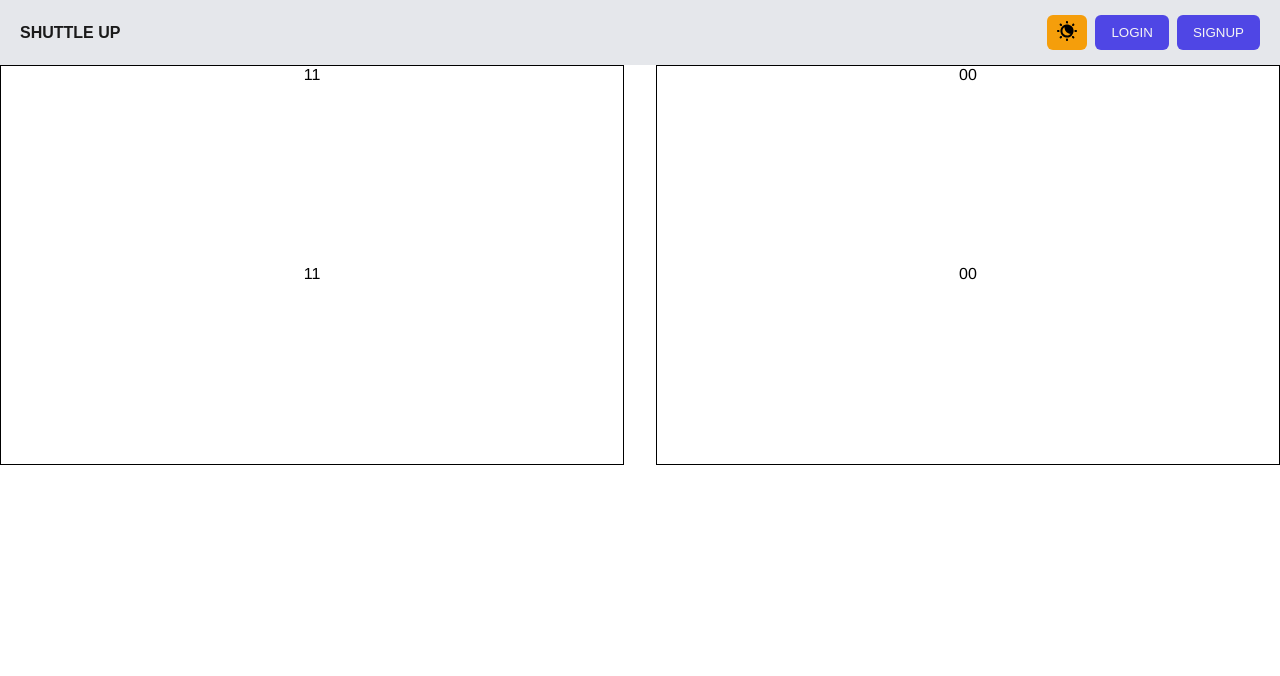
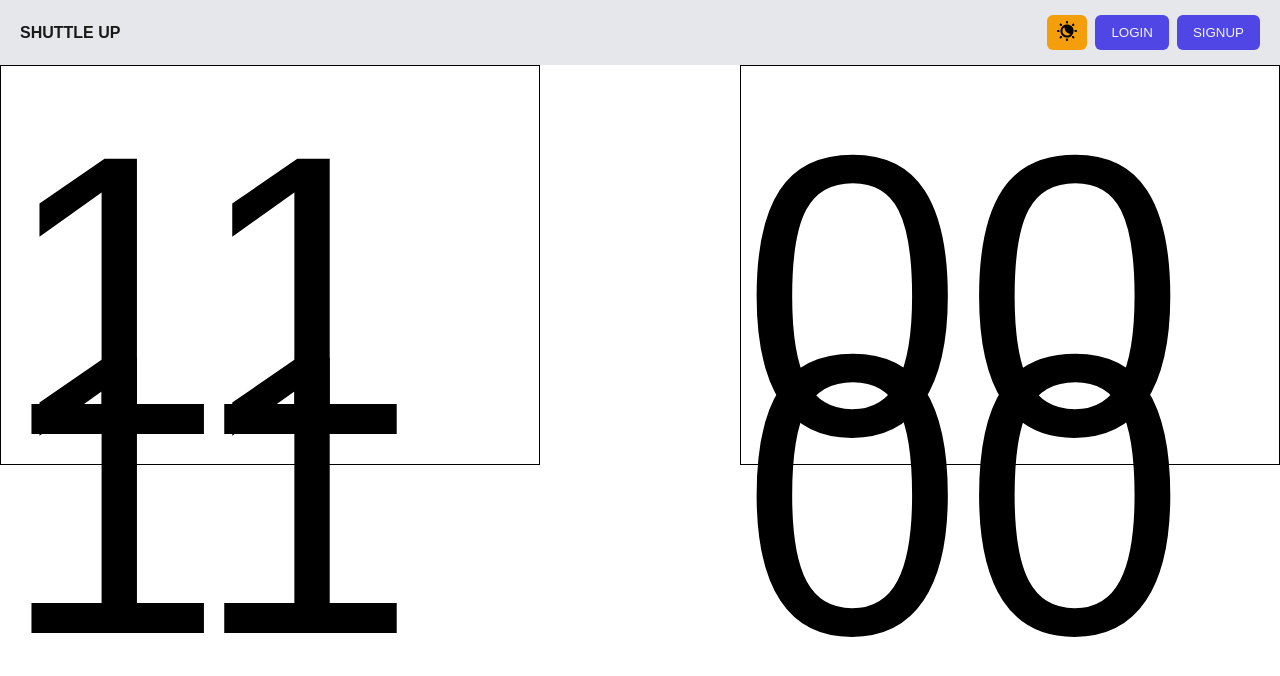
Before and after one commit to pearl174/shuttle-up-frontend, a React (Vite) app: page /letsPlay in a window 1280 px wide. Shown: the top 676 px of the page. Built offline with nearby package versions, Linux system fonts and the light colour scheme.

Commit message:
Positioning shenanigans p1 for flipclock

```diff
--- a/src/pages/LetsPlay/FlipClock.css
+++ b/src/pages/LetsPlay/FlipClock.css
@@ -2,21 +2,33 @@
     display: flex;
     width: 100%;
     gap: 2em;
+    font-size: 100px;
 }
 
 .minutes-card, .seconds-card {
     font-family: 'HelveticaNeue-CondensedBold', 'Helvetica Neue';
     flex: 1;
-    height: 400px;
+    height: 4em;
     border: 1px solid black;
     display: flex;
     flex-direction: column;
     align-items: center;
 }
 
-.minutes, .seconds {
-    flex: 1;
+.card-upper, .card-lower {
+    height: 2em;
+    width: 100%;
+    position: relative;
 }
-.down {
-    margin-top: auto;
+
+.number-upper, .number-lower {
+    position: absolute;
+    /* font-size: clamp(100px, 20vw, 4em); */
+    font-size: 4em;
+    width: 100%;
+    height: 200%;
 }
+
+.number-upper {
+    top: 0;
+}
--- a/src/pages/LetsPlay/FlipClock.jsx
+++ b/src/pages/LetsPlay/FlipClock.jsx
@@ -4,12 +4,20 @@ export default function FlipClock() {
     return (
         <div className="flipclock-container">
             <div className="minutes-card">
-                <div className="minutes down">11</div>
-                <div className="minutes up">11</div>
+                <div className="card-upper">
+                    <div className="number-upper">11</div>
+                </div>
+                <div className="card-lower">
+                    <div className="number-lower">11</div>
+                </div>
             </div>
             <div className="seconds-card">
-                <div className="seconds down">00</div>
-                <div className="seconds up">00</div>
+                <div className="card-upper">
+                    <div className="number-upper">00</div>
+                </div>
+                <div className="card-lower">
+                    <div className="number-lower">00</div>
+                </div>
             </div>
         </div>
     )
```
